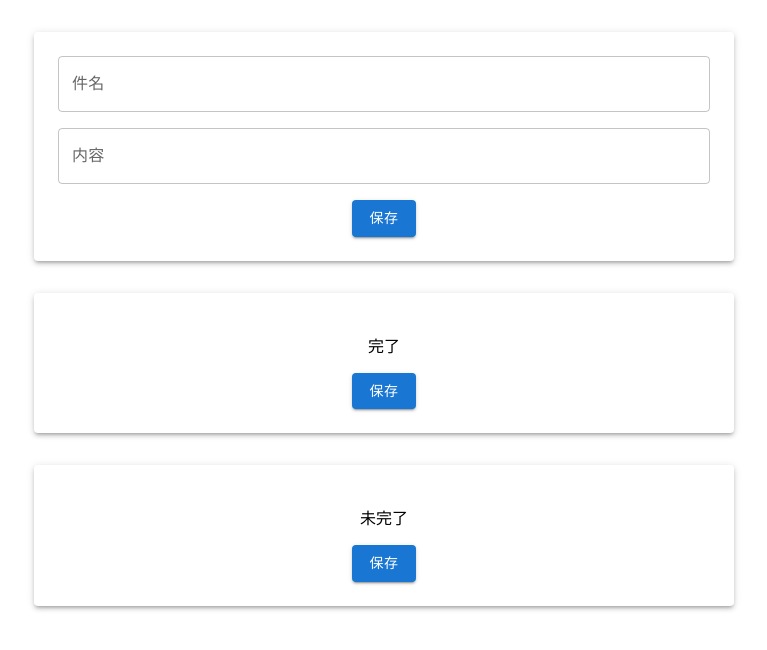
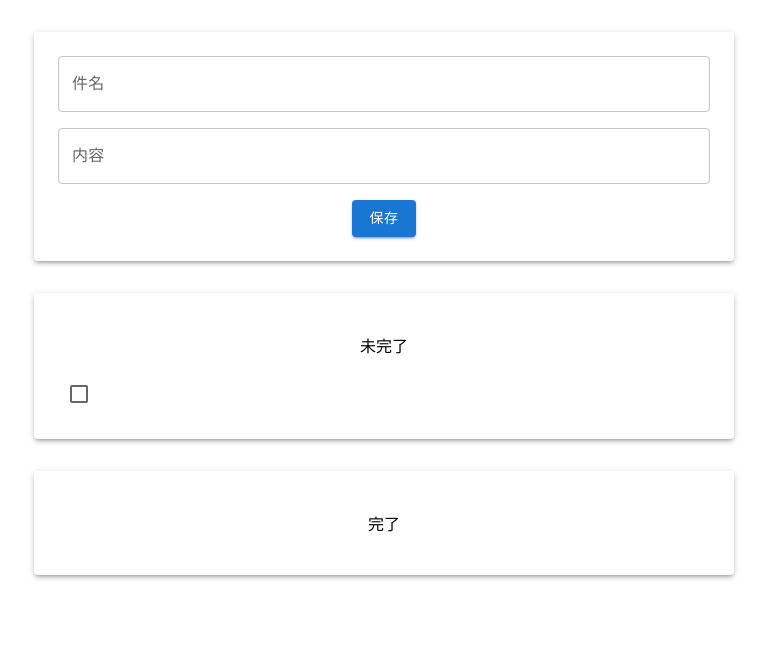
Before and after one commit to Youichi-Higa/react-todo-app, a React (Create React App) app: page / in a window 1280 px wide. Both pictures are taken after a click on the button "保存". Shown: the top 650 px of the page, without its empty margins (256-1023 px from the left). Built offline with nearby package versions, Linux system fonts and the light colour scheme.

Commit message:
完了と未完了の並び替え

```diff
--- a/src/App.tsx
+++ b/src/App.tsx
@@ -6,13 +6,34 @@ import type { InputtedTodo, Todo } from 'src/types';
 function App() {
   const [inputtedTodo, setInputtedTodo] = useState<InputtedTodo>({ title: '', content: '' });
   const [todoList, setTodoList] = useState<Todo[]>([]);
+  const uncompletedList = todoList.filter((todo) => !todo.isCompleted);
   const completedList = todoList.filter((todo) => todo.isCompleted);
-  const uncompletedList = todoList.filter((todo) => !todo.isCompleted);
-  console.log('completedList', completedList);
-  console.log('uncompletedList', uncompletedList);
 
-  const handleChangeInputtedTodo = (e: React.ChangeEvent<HTMLInputElement>) => {
+  // 日付を降順にする関数
+  const sortDescendingDate = (_todoList: Todo[]) => {
+    _todoList.sort((a, b) => {
+      const aDate = a.updatedAt === null ? a.createdAt : a.updatedAt;
+      const bDate = b.updatedAt === null ? b.createdAt : b.updatedAt;
+      if (aDate < bDate) return 1;
+      if (aDate > bDate) return -1;
+      return 0;
+    });
+    return _todoList;
+  };
+  const descUncompletedList = sortDescendingDate(uncompletedList);
+  const descCompletedList = sortDescendingDate(completedList);
+
+  const handleInputtedTodoChange = (e: React.ChangeEvent<HTMLInputElement>) => {
     setInputtedTodo({ ...inputtedTodo, [e.target.name]: e.target.value });
+  };
+
+  const handleCheckboxChange = (e: React.ChangeEvent<HTMLInputElement>, todoId: number) => {
+    const newTodoList = [...todoList];
+    const index = newTodoList.findIndex((todo) => todo.id === todoId);
+    newTodoList[index].isCompleted = e.target.checked;
+    newTodoList[index].updatedAt = new Date().toISOString();
+    localStorage.setItem('todo-list', JSON.stringify(newTodoList));
+    setTodoList(newTodoList);
   };
 
   // 保存ボタンを押したときの処理
@@ -23,8 +44,8 @@ function App() {
       id,
       title: inputtedTodo.title,
       content: inputtedTodo.content,
-      isCompleted: true,
-      createdAt: new Date(),
+      isCompleted: false,
+      createdAt: new Date().toISOString(),
       updatedAt: null,
     };
     const newTodoList = [...todoList, newTodo];
@@ -44,11 +65,20 @@ function App() {
   return (
     <div className="App">
       <InputField
-        handleChangeInputtedTodo={handleChangeInputtedTodo}
+        inputtedTodo={inputtedTodo}
+        handleInputtedTodoChange={handleInputtedTodoChange}
         handleSave={handleSave}
       />
-      <ListField title={'完了'} todoList={uncompletedList} />
-      <ListField title={'未完了'} todoList={completedList} />
+      <ListField
+        title={'未完了'}
+        todoList={descUncompletedList}
+        handleCheckboxChange={handleCheckboxChange}
+      />
+      <ListField
+        title={'完了'}
+        todoList={descCompletedList}
+        handleCheckboxChange={handleCheckboxChange}
+      />
     </div>
   );
 }
--- a/src/components/InputField.tsx
+++ b/src/components/InputField.tsx
@@ -1,14 +1,16 @@
 import Box from '@mui/material/Box';
 import Button from '@mui/material/Button';
 import TextField from '@mui/material/TextField';
+import type { InputtedTodo } from 'src/types';
 
 type Props = {
-  handleChangeInputtedTodo: (e: React.ChangeEvent<HTMLInputElement>) => void;
+  inputtedTodo: InputtedTodo;
+  handleInputtedTodoChange: (e: React.ChangeEvent<HTMLInputElement>) => void;
   handleSave: () => void;
 };
 
 export const InputField = (props: Props) => {
-  const { handleChangeInputtedTodo, handleSave } = props;
+  const { inputtedTodo, handleInputtedTodoChange, handleSave } = props;
 
   return (
     <Box
@@ -31,7 +33,8 @@ export const InputField = (props: Props) => {
           multiline
           maxRows={4}
           sx={{ width: '100%' }}
-          onChange={handleChangeInputtedTodo}
+          value={inputtedTodo.title}
+          onChange={handleInputtedTodoChange}
         />
       </div>
       <div style={{ marginBottom: '16px' }}>
@@ -43,12 +46,13 @@ export const InputField = (props: Props) => {
           multiline
           maxRows={4}
           sx={{ width: '100%' }}
-          onChange={handleChangeInputtedTodo}
+          value={inputtedTodo.content}
+          onChange={handleInputtedTodoChange}
         />
       </div>
       <Button variant="contained" onClick={handleSave}>
         保存
-      </Button>{' '}
+      </Button>
     </Box>
   );
 };
--- a/src/components/ListField.tsx
+++ b/src/components/ListField.tsx
@@ -1,15 +1,14 @@
-import { Grid } from '@mui/material';
-import Box from '@mui/material/Box';
-import Button from '@mui/material/Button';
+import { Box, Button, Checkbox, Grid } from '@mui/material';
 import type { Todo } from 'src/types';
 
 type Props = {
   title: string;
   todoList: Todo[];
+  handleCheckboxChange: (e: React.ChangeEvent<HTMLInputElement>, todoId: number) => void;
 };
 
 export const ListField = (props: Props) => {
-  const { title, todoList } = props;
+  const { title, todoList, handleCheckboxChange } = props;
 
   return (
     <Box
@@ -25,7 +24,14 @@ export const ListField = (props: Props) => {
       <p>{title}</p>
       {todoList.map((todo) => (
         <Grid key={todo.id} container spacing={2}>
-          <Grid item xs={4}>
+          <Grid item xs={1}>
+            <Checkbox
+              checked={todo.isCompleted}
+              onChange={(e) => handleCheckboxChange(e, todo.id)}
+              inputProps={{ 'aria-label': 'controlled' }}
+            />
+          </Grid>
+          <Grid item xs={3}>
             <div>{todo.title}</div>
           </Grid>
           <Grid item xs={8}>
@@ -33,7 +39,6 @@ export const ListField = (props: Props) => {
           </Grid>
         </Grid>
       ))}
-      <Button variant="contained">保存</Button>
     </Box>
   );
 };
--- a/src/types/Todo.ts
+++ b/src/types/Todo.ts
@@ -3,6 +3,6 @@ export type Todo = {
   title: string;
   content: string;
   isCompleted: boolean;
-  createdAt: Date;
-  updatedAt: Date | null;
+  createdAt: string;
+  updatedAt: string | null;
 };
```
